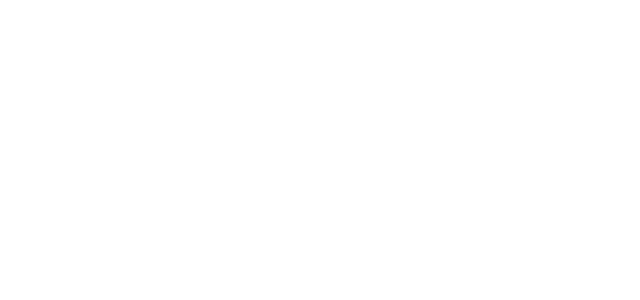
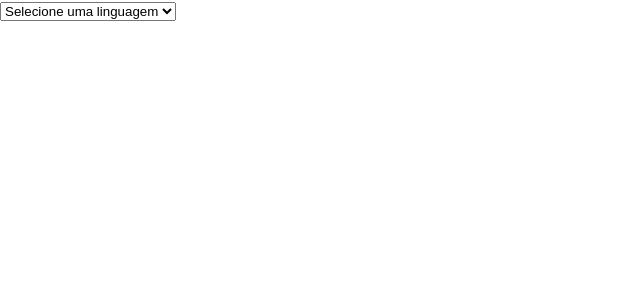
Before and after one commit to Music-Kulture/musikulture-web, a React (Create React App) app: page /profile in a window 1280 px wide. Shown: the top 300 px of the page, without its empty margins (0-640 px from the left). Built offline with nearby package versions, Linux system fonts and the light colour scheme.

Commit message:
transformar classe em função

```diff
--- a/src/pages/Profile/index.jsx
+++ b/src/pages/Profile/index.jsx
@@ -1,38 +1,24 @@
 import React from "react";
+import { useState } from "react";
+import { useEffect } from "react";
 import api from './../../services/api';
 
-class Profile extends React.Component {
-  constructor(props) {
-    super(props);
-    const parametros = this.getHashParams();
-    const token = parametros.access_token;
+const Profile = () => {
+
+  const [token, setToken] = useState('');
+  const [lang, setLang] = useState('');
+
+  useEffect(() => {
+    const parametros = getHashParams();
+    setToken(parametros.access_token);
     console.log(token);
-    this.state = {
-      token: parametros.access_token
-    };
-    this.teste = 'this is teste';
-  }
+  }, []);
 
-  // getUserData() {
-  //   // setLoading(true);
-  //   api.get("/tracks",
-  //       {
-  //         token
-  //           //options we want to pass to get:
-  //           // cancelToken: new axios.CancelToken(c => cancelOldRequest = c)
-  //       }).then(response => {
-  //       // console.log(response.data.results);
-  //       // setLoading(false);
-  //       // console.log(response.data.results);
-  //       // const pokemonData = response.data.results;
-  //       // setPokemonList(pokemonData);
-  //       // setfilteredPokemons(pokemonData);
-  //   });
-  //   // cancel previous request every time we make a new one, making sure the application never loads old data
-  //   // return () => cancelOldRequest();
-  // }
+  useEffect(() => {
 
-  getHashParams() {
+  }, [])
+
+  function getHashParams() {
     var hashParams = {};
     var e,
       r = /([^&;=]+)=?([^&;]*)/g,
@@ -43,11 +29,20 @@ class Profile extends React.Component {
     return hashParams;
   }
 
-  render() {
+  function handleSelectChange(event) {
+    console.log(event.target);
+    setLang(event.target);
+    console.log(lang);
+  }
+
     return (
-      <p>{this.state.token}</p>
+      // <p>{token}</p>
+      <select onChange={handleSelectChange}>
+        <option value="0">Selecione uma linguagem</option>
+        <option value="1">pt</option>
+        <option value="2">en</option>
+      </select>
     );
-  }
 }
 
 export default Profile;
```
